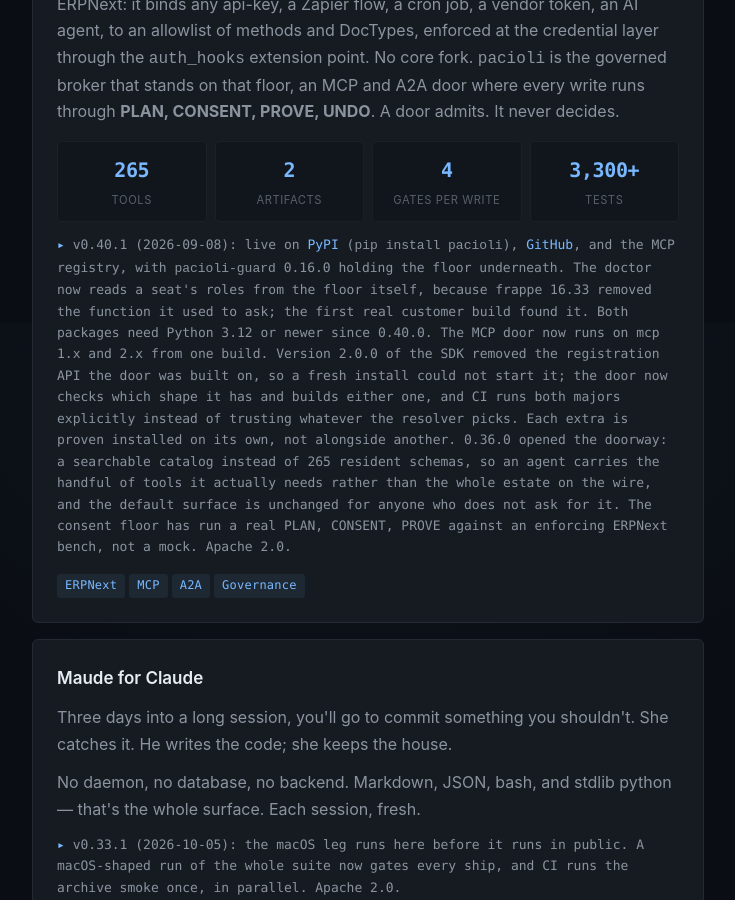
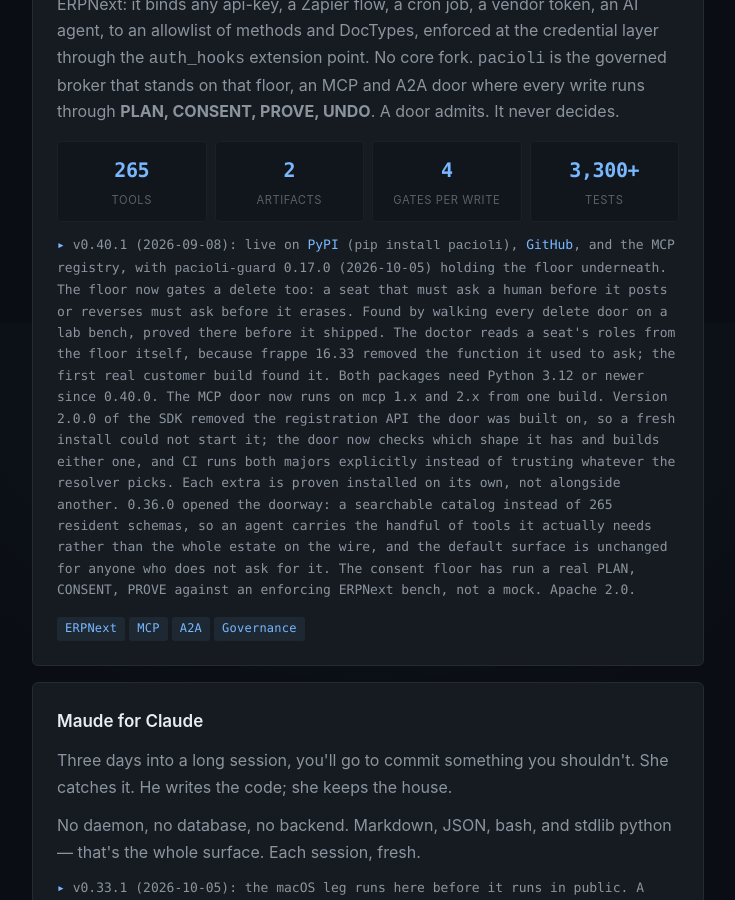
Before and after one commit to john-broadway/john-broadway.github.io, a Jekyll site: the page built from index.html, in a window 1280 px wide and 900 px high, scrolled down 2377 px. Shown: the whole window, without its empty margins (272-1007 px from the left). Built offline with Jekyll 4.4.1, drawn with Linux system fonts in a browser that asks for light colours.

Commit message:
pacioli: guard 0.17.0 live on PyPI, the floor gates a delete
A consent-gated seat now needs a human's marker to delete a document, as it
does to post or reverse one. Found on the lab (every delete door walked),
proved there before it shipped. Broker stays 0.40.1. Card applied by
finish-guard-0.17.0-surfaces.sh after PyPI served the version.

Co-Authored-By: Claude Fable 5.1 <noreply@anthropic.com>

```diff
--- a/index.html
+++ b/index.html
@@ -65,7 +65,7 @@ description: Independent AI researcher and infrastructure architect. Sovereign A
       <div class="stat"><div class="num">4</div><div class="label">gates per write</div></div>
       <div class="stat"><div class="num">3,300+</div><div class="label">tests</div></div>
     </div>
-    <p class="status">v0.40.1 (2026-09-08): live on <a href="https://pypi.org/project/pacioli/">PyPI</a> (<code>pip install pacioli</code>), <a href="https://github.com/john-broadway/pacioli">GitHub</a>, and the MCP registry, with <code>pacioli-guard</code> 0.16.0 holding the floor underneath. The doctor now reads a seat's roles from the floor itself, because frappe 16.33 removed the function it used to ask; the first real customer build found it. Both packages need Python 3.12 or newer since 0.40.0. The MCP door now runs on mcp 1.x and 2.x from one build. Version 2.0.0 of the SDK removed the registration API the door was built on, so a fresh install could not start it; the door now checks which shape it has and builds either one, and CI runs both majors explicitly instead of trusting whatever the resolver picks. Each extra is proven installed on its own, not alongside another. 0.36.0 opened the doorway: a searchable catalog instead of 265 resident schemas, so an agent carries the handful of tools it actually needs rather than the whole estate on the wire, and the default surface is unchanged for anyone who does not ask for it. The consent floor has run a real PLAN, CONSENT, PROVE against an enforcing ERPNext bench, not a mock. Apache 2.0.</p>
+    <p class="status">v0.40.1 (2026-09-08): live on <a href="https://pypi.org/project/pacioli/">PyPI</a> (<code>pip install pacioli</code>), <a href="https://github.com/john-broadway/pacioli">GitHub</a>, and the MCP registry, with <code>pacioli-guard</code> 0.17.0 (2026-10-05) holding the floor underneath. The floor now gates a delete too: a seat that must ask a human before it posts or reverses must ask before it erases. Found by walking every delete door on a lab bench, proved there before it shipped. The doctor reads a seat's roles from the floor itself, because frappe 16.33 removed the function it used to ask; the first real customer build found it. Both packages need Python 3.12 or newer since 0.40.0. The MCP door now runs on mcp 1.x and 2.x from one build. Version 2.0.0 of the SDK removed the registration API the door was built on, so a fresh install could not start it; the door now checks which shape it has and builds either one, and CI runs both majors explicitly instead of trusting whatever the resolver picks. Each extra is proven installed on its own, not alongside another. 0.36.0 opened the doorway: a searchable catalog instead of 265 resident schemas, so an agent carries the handful of tools it actually needs rather than the whole estate on the wire, and the default surface is unchanged for anyone who does not ask for it. The consent floor has run a real PLAN, CONSENT, PROVE against an enforcing ERPNext bench, not a mock. Apache 2.0.</p>
     <div class="tags"><span>ERPNext</span><span>MCP</span><span>A2A</span><span>Governance</span></div>
   </article>
 
```
